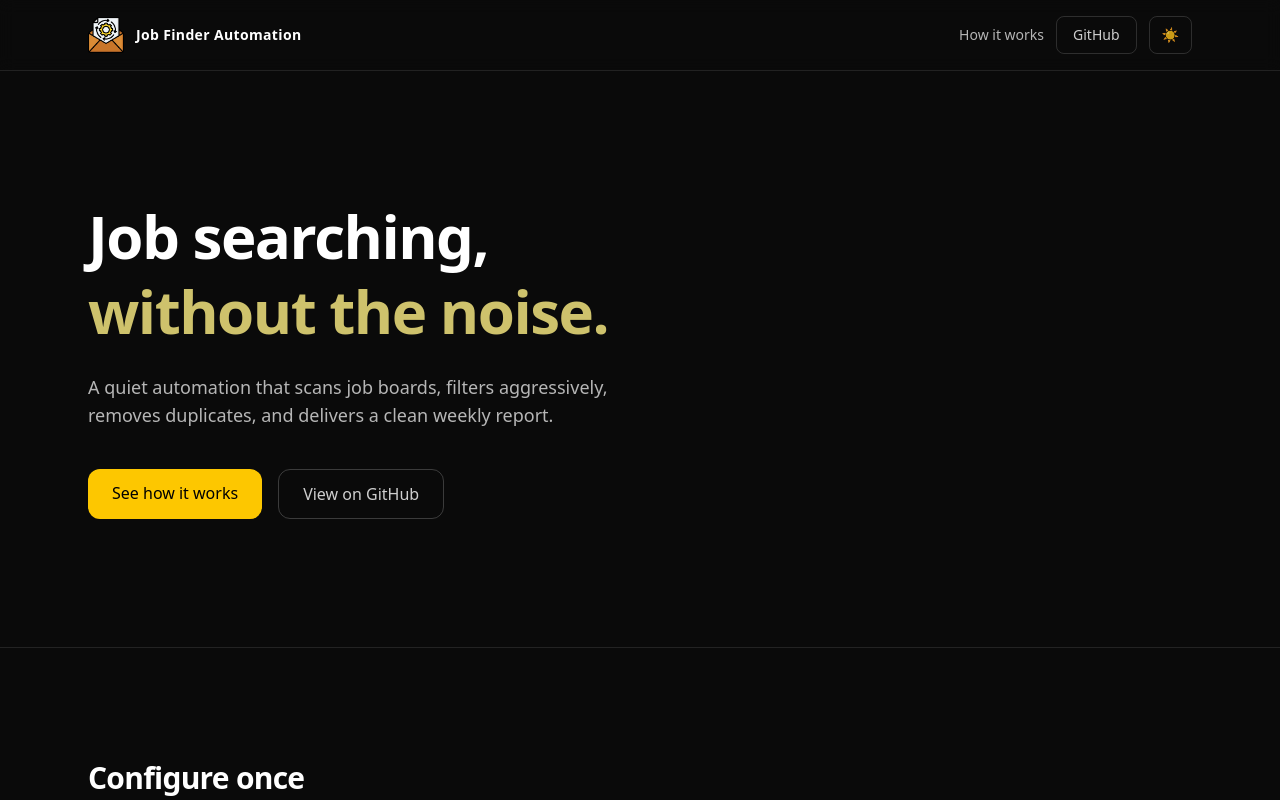
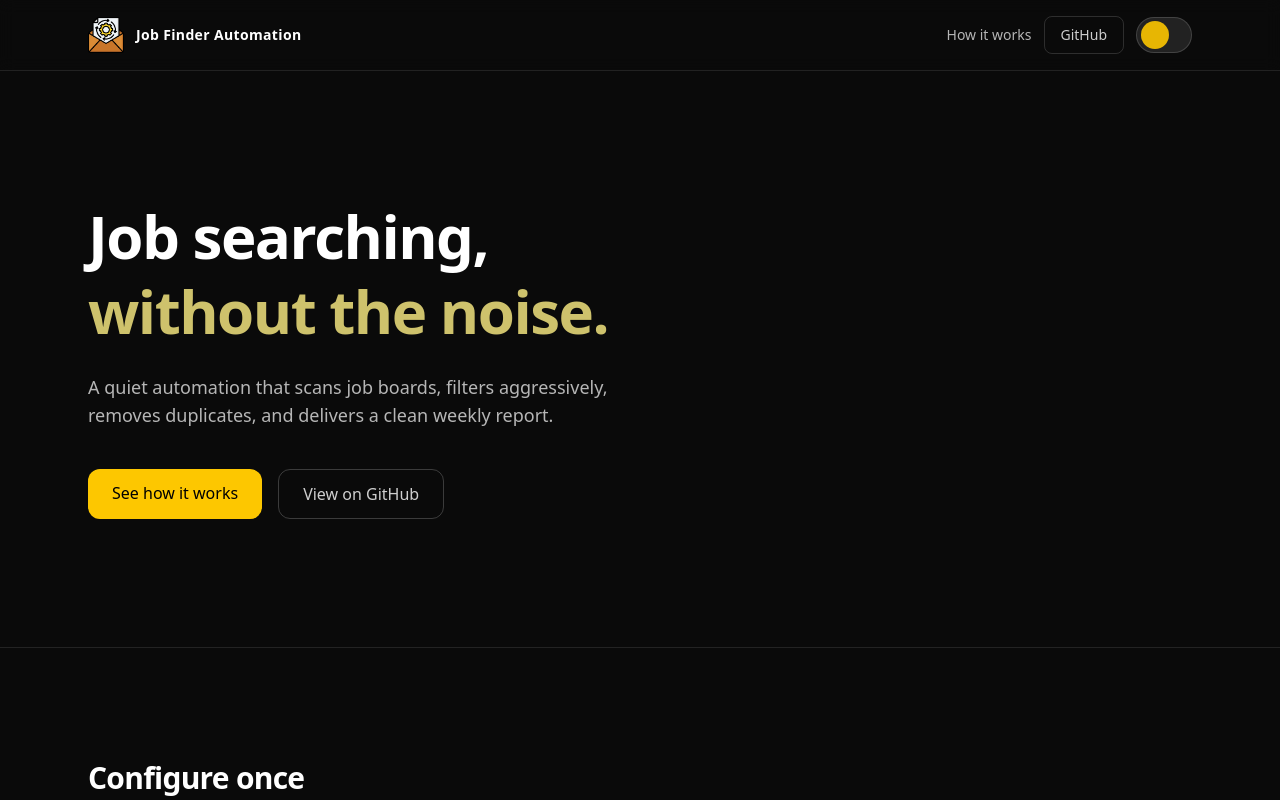
Before and after one commit to HarshPanchal01/Job-Finder-Automation, a React (Vite) app in the folder website/: page / in a window 1280 px wide. Shown: the top 800 px of the page. Built offline with nearby package versions, Linux system fonts and the light colour scheme.

Commit message:
Created the slider, and removed the old icon button we had before

```diff
--- a/website/src/App.tsx
+++ b/website/src/App.tsx
@@ -121,16 +121,24 @@ export default function App() {
               GitHub
             </a>
 
+            {/* Theme toggle (slider) */}
             <button
               type="button"
               onClick={toggleTheme}
-              aria-label={
-                isDark ? "Switch to light mode" : "Switch to dark mode"
-              }
-              className="rounded-lg border border-black/15 px-3 py-2 text-neutral-700 hover:border-black/30 transition dark:border-white/15 dark:text-white/80 dark:hover:border-white/30"
-              title={isDark ? "Light mode" : "Dark mode"}
+              role="switch"
+              aria-checked={!isDark} // true when light mode is ON
+              aria-label="Toggle theme"
+              className="group relative inline-flex h-9 w-14 items-center rounded-full border border-black/15 bg-white p-1 transition dark:border-white/15 dark:bg-white/10"
+              title={isDark ? "Switch to light mode" : "Switch to dark mode"}
             >
-              {isDark ? "☀️" : "🌙"}
+              {/* knob */}
+              <span
+                className={[
+                  "h-7 w-7 rounded-full transition-transform",
+                  "bg-yellow-400/90",
+                  isDark ? "translate-x-0" : "translate-x-5",
+                ].join(" ")}
+              />
             </button>
           </nav>
         </div>
@@ -142,7 +150,7 @@ export default function App() {
           <h1 className="text-5xl md:text-6xl font-semibold tracking-tight leading-tight">
             Job searching,
             <br />
-            <span className="text-yellow-700/90 dark:text-yellow-200/80">
+            <span className="text-yellow-400/80 dark:text-yellow-200/80">
               without the noise.
             </span>
           </h1>
@@ -222,7 +230,7 @@ export default function App() {
                 <div className="grid grid-cols-1 md:grid-cols-2 gap-6 mt-8">
                   <div
                     onClick={() => setExpandedImage(secretsImage)}
-                    className="overflow-hidden rounded-2xl border border-black/10 bg-black/5 p-4 cursor-pointer hover:border-black/30 hover:bg-black/10 transition-all hover:scale-105 flex flex-col dark:border-white/10 dark:bg-white/5 dark:hover:border-white/30 dark:hover:bg-white/10"
+                    className="overflow-hidden rounded-2xl border border-black/5 bg-gray-50 p-4 cursor-pointer hover:border-black/10 hover:bg-black/5 transition-all hover:scale-105 flex flex-col dark:border-white/10 dark:bg-white/5 dark:hover:border-white/30 dark:hover:bg-white/10"
                   >
                     <p className="text-sm font-medium text-neutral-700 dark:text-white/70 mb-3">
                       Add GitHub secrets (Click to expand)
@@ -239,7 +247,7 @@ export default function App() {
 
                   <div
                     onClick={() => setExpandedImage(variablesImage)}
-                    className="overflow-hidden rounded-2xl border border-black/10 bg-black/5 p-4 cursor-pointer hover:border-black/30 hover:bg-black/10 transition-all hover:scale-105 flex flex-col dark:border-white/10 dark:bg-white/5 dark:hover:border-white/30 dark:hover:bg-white/10"
+                    className="overflow-hidden rounded-2xl border border-black/5 bg-gray-50 p-4 cursor-pointer hover:border-black/10 hover:bg-black/5 transition-all hover:scale-105 flex flex-col dark:border-white/10 dark:bg-white/5 dark:hover:border-white/30 dark:hover:bg-white/10"
                   >
                     <p className="text-sm font-medium text-neutral-700 dark:text-white/70 mb-3">
                       Add GitHub variables (Click to expand)
@@ -260,7 +268,7 @@ export default function App() {
                 <div className="grid grid-cols-1 md:grid-cols-2 gap-6 mt-8">
                   <div
                     onClick={() => setExpandedImage(actionsImage)}
-                    className="overflow-hidden rounded-2xl border border-black/10 bg-black/5 p-4 cursor-pointer hover:border-black/30 hover:bg-black/10 transition-all hover:scale-105 flex flex-col dark:border-white/10 dark:bg-white/5 dark:hover:border-white/30 dark:hover:bg-white/10"
+                    className="overflow-hidden rounded-2xl border border-black/5 bg-gray-50 p-4 cursor-pointer hover:border-black/10 hover:bg-black/5 transition-all hover:scale-105 flex flex-col dark:border-white/10 dark:bg-white/5 dark:hover:border-white/30 dark:hover:bg-white/10"
                   >
                     <p className="text-sm font-medium text-neutral-700 dark:text-white/70 mb-3">
                       Filtering logs (Click to expand)
@@ -277,7 +285,7 @@ export default function App() {
 
                   <div
                     onClick={() => setExpandedImage(jobHistoryImage)}
-                    className="overflow-hidden rounded-2xl border border-black/10 bg-black/5 p-4 cursor-pointer hover:border-black/30 hover:bg-black/10 transition-all hover:scale-105 flex flex-col dark:border-white/10 dark:bg-white/5 dark:hover:border-white/30 dark:hover:bg-white/10"
+                    className="overflow-hidden rounded-2xl border border-black/5 bg-gray-50 p-4 cursor-pointer hover:border-black/10 hover:bg-black/5 transition-all hover:scale-105 flex flex-col dark:border-white/10 dark:bg-white/5 dark:hover:border-white/30 dark:hover:bg-white/10"
                   >
                     <p className="text-sm font-medium text-neutral-700 dark:text-white/70 mb-3">
                       Job history for deduplication in subsequent runs (Click to
@@ -299,7 +307,7 @@ export default function App() {
                 <div className="grid grid-cols-1 md:grid-cols-2 gap-6 mt-8">
                   <div
                     onClick={() => setExpandedImage(emailInboxImage)}
-                    className="overflow-hidden rounded-2xl border border-black/10 bg-black/5 p-4 cursor-pointer hover:border-black/30 hover:bg-black/10 transition-all hover:scale-105 flex flex-col dark:border-white/10 dark:bg-white/5 dark:hover:border-white/30 dark:hover:bg-white/10"
+                    className="overflow-hidden rounded-2xl border border-black/5 bg-gray-50 p-4 cursor-pointer hover:border-black/10 hover:bg-black/5 transition-all hover:scale-105 flex flex-col dark:border-white/10 dark:bg-white/5 dark:hover:border-white/30 dark:hover:bg-white/10"
                   >
                     <p className="text-sm font-medium text-neutral-700 dark:text-white/70 mb-3">
                       Delivered to your email inbox (Click to expand)
@@ -316,7 +324,7 @@ export default function App() {
 
                   <div
                     onClick={() => setExpandedImage(githubIssueImage)}
-                    className="overflow-hidden rounded-2xl border border-black/10 bg-black/5 p-4 cursor-pointer hover:border-black/30 hover:bg-black/10 transition-all hover:scale-105 flex flex-col dark:border-white/10 dark:bg-white/5 dark:hover:border-white/30 dark:hover:bg-white/10"
+                    className="overflow-hidden rounded-2xl border border-black/5 bg-gray-50 p-4 cursor-pointer hover:border-black/10 hover:bg-black/5 transition-all hover:scale-105 flex flex-col dark:border-white/10 dark:bg-white/5 dark:hover:border-white/30 dark:hover:bg-white/10"
                   >
                     <p className="text-sm font-medium text-neutral-700 dark:text-white/70 mb-3">
                       Delivered as a GitHub issue (Click to expand)
@@ -351,7 +359,7 @@ export default function App() {
             Built for people who prefer simple efficient solutions.
           </p>
 
-          <div className="mt-10 relative h-[340px] overflow-hidden rounded-2xl border border-black/10 bg-black/5 dark:border-white/10 dark:bg-white/5">
+          <div className="mt-10 relative h-[340px] overflow-hidden rounded-2xl border border-black/10 bg-gray-50 dark:border-white/10 dark:bg-white/5">
             {/* fade masks */}
             <div className="pointer-events-none absolute top-0 left-0 right-0 h-20 bg-gradient-to-b from-white to-transparent z-10 dark:from-neutral-950" />
             <div className="pointer-events-none absolute bottom-0 left-0 right-0 h-20 bg-gradient-to-t from-white to-transparent z-10 dark:from-neutral-950" />
@@ -385,7 +393,7 @@ export default function App() {
               ].map((t, i) => (
                 <div
                   key={i}
-                  className="rounded-xl border border-black/10 bg-black/10 p-4 backdrop-blur dark:border-white/10 dark:bg-white/10"
+                  className="rounded-xl border border-black/5 bg-gray-100 p-4 backdrop-blur dark:border-white/10 dark:bg-white/10"
                 >
                   <p className="text-lg text-neutral-900 dark:text-white/90">
                     {t.quote}
```
